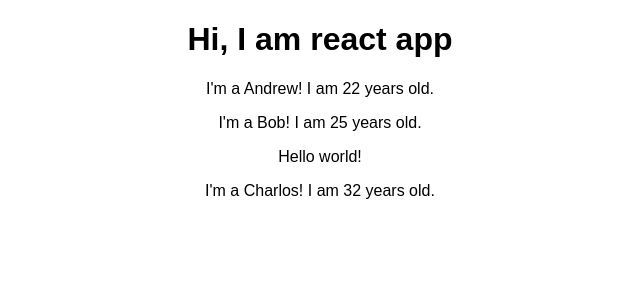
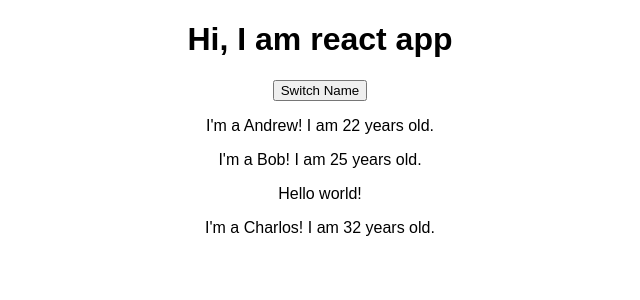
Before and after one commit to HuynhHongAn/React-Course-React-complete-guild, a React (Create React App) app: page / in a window 1280 px wide. Shown: the top 300 px of the page, without its empty margins (320-960 px from the left). Built offline with nearby package versions, Linux system fonts and the light colour scheme.

Commit message:
State and useState

```diff
--- a/src/App.js
+++ b/src/App.js
@@ -1,26 +1,40 @@
-import React, { Component } from 'react';
+import React, { useState } from 'react';
 import './App.css';
 import Person from './Person/Person'
 
-class App extends Component {
-  state = {
+const app = (props) => {
+  const [personState, setPersonState] = useState ({
     persons: [
       {name: "Andrew", age: "22"},
       {name: "Bob", age: "25"},
       {name: "Charlos", age: "32"}
     ]
+  });
+
+  const [otherState, setOtherState] = useState('some other state');
+
+  const switchNameHandler = () => {
+    // console.log("Clicked!");
+    //DONT DO THIS: this.state.persons[0].name = "Author";
+    setPersonState({
+      persons: [
+        {name: "A", age: "22"},
+        {name: "B", age: "25"},
+        {name: "C", age: "32"}
+      ]
+    })
   }
-  render() {
-    return (
-      <div className="App">
-        <h1>Hi, I am react app</h1>
-        <Person name={this.state.persons[0].name} age={this.state.persons[0].age}></Person>
-        <Person name={this.state.persons[1].name} age={this.state.persons[1].age}>Hello world!</Person>
-        <Person name={this.state.persons[2].name} age={this.state.persons[2].age}></Person>
-      </div>
-    );
+
+  return (
+    <div className="App">
+      <h1>Hi, I am react app</h1>
+      <button onClick={switchNameHandler}>Switch Name</button>
+      <Person name={personState.persons[0].name} age={personState.persons[0].age}></Person>
+      <Person name={personState.persons[1].name} age={personState.persons[1].age}>Hello world!</Person>
+      <Person name={personState.persons[2].name} age={personState.persons[2].age}></Person>
+    </div>
+  );
     //return React.createElement('div', {className: "App"}, React.createElement('h1', null, 'Hi I\'m Andrew'));
-  }
 }
 
-export default App;
+export default app;
```
